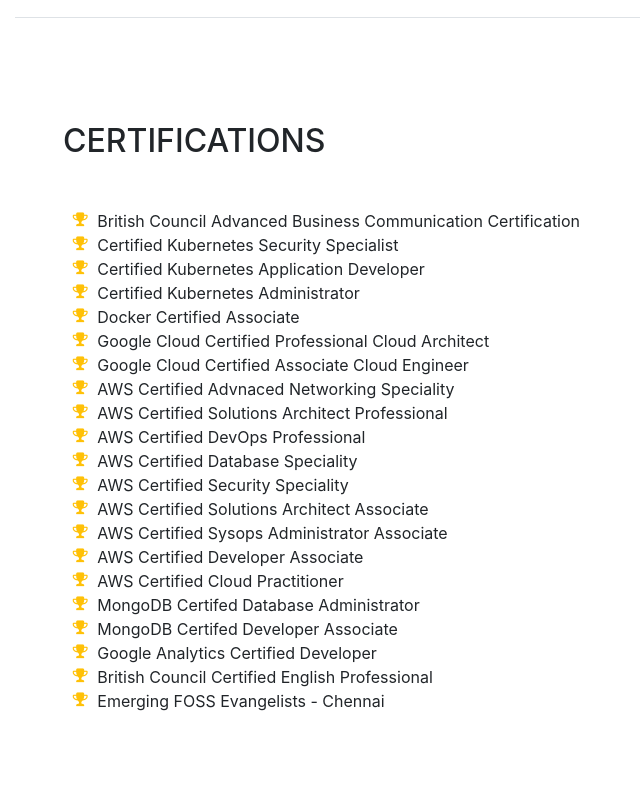
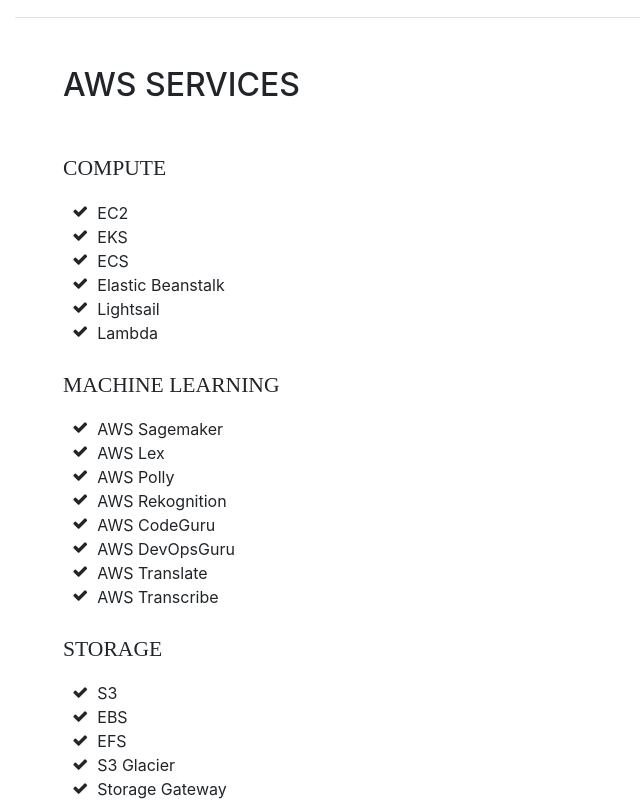
Before and after one commit to narayanants/narayanants.github.io, a website with bundled scripts: page index.html in a window 1280 px wide. Shown: the part 5720-6524 px from the top of the page, without its empty margins (257-897 px from the left). Built offline with nearby package versions, Linux system fonts and the light colour scheme; a web font is replaced by a local one.

Commit message:
index file changes

```diff
--- a/index.html
+++ b/index.html
@@ -516,80 +516,6 @@
     </section>
     <!-- Interests -->
 
-    <!-- Awards and Certifications -->
-    <section class="resume-section p-3 p-lg-5 d-flex flex-column" id="awards">
-      <div class="my-auto">
-        <h2 class="mb-5">Certifications</h2>
-        <ul class="fa-ul mb-0">
-          <li>
-            <i class="fa-li fa fa-trophy text-warning"></i>
-            British Council Advanced Business Communication Certification</li>
-          <li>
-            <i class="fa-li fa fa-trophy text-warning"></i>
-            Certified Kubernetes Security Specialist</li>
-          <li>
-            <i class="fa-li fa fa-trophy text-warning"></i>
-            Certified Kubernetes Application Developer</li>
-          <li>
-            <i class="fa-li fa fa-trophy text-warning"></i>
-            Certified Kubernetes Administrator</li>
-            <li>
-              <i class="fa-li fa fa-trophy text-warning"></i>
-              Docker Certified Associate</li>
-            <li>
-              <i class="fa-li fa fa-trophy text-warning"></i>
-              Google Cloud Certified Professional Cloud Architect</li>
-              <li>
-                <i class="fa-li fa fa-trophy text-warning"></i>
-                Google Cloud Certified Associate Cloud Engineer</li>
-            <li>
-              <i class="fa-li fa fa-trophy text-warning"></i>
-              AWS Certified Advnaced Networking Speciality</li>
-            <li>
-            <i class="fa-li fa fa-trophy text-warning"></i>
-            AWS Certified Solutions Architect Professional</li>
-          <li>
-              <i class="fa-li fa fa-trophy text-warning"></i>
-              AWS Certified DevOps Professional</li>
-          <li>
-            <i class="fa-li fa fa-trophy text-warning"></i>
-            AWS Certified Database Speciality</li>
-          <li>
-              <i class="fa-li fa fa-trophy text-warning"></i>
-              AWS Certified Security Speciality</li>
-          <li>
-            <i class="fa-li fa fa-trophy text-warning"></i>
-            AWS Certified Solutions Architect Associate</li>
-          <li>
-            <i class="fa-li fa fa-trophy text-warning"></i>
-            AWS Certified Sysops Administrator Associate</li>
-          <li>
-            <i class="fa-li fa fa-trophy text-warning"></i>
-            AWS Certified Developer Associate</li>
-          <li>
-            <li>
-              <i class="fa-li fa fa-trophy text-warning"></i>
-              AWS Certified Cloud Practitioner</li>
-            <li>
-          <li>
-            <i class="fa-li fa fa-trophy text-warning"></i>
-            MongoDB Certifed Database Administrator</li>
-          <li>
-            <i class="fa-li fa fa-trophy text-warning"></i>
-            MongoDB Certifed Developer Associate</li>
-          <li>
-            <i class="fa-li fa fa-trophy text-warning"></i>
-            Google Analytics Certified Developer</li>
-          <li>
-            <i class="fa-li fa fa-trophy text-warning"></i>
-            British Council Certified English Professional</li>
-          <li>
-            <i class="fa-li fa fa-trophy text-warning"></i>
-            Emerging FOSS Evangelists - Chennai</li>
-        </ul>
-      </div>
-    </section>
-
     <!-- AWS Services -->
     <section class="resume-section p-3 p-lg-5 d-flex flex-column" id="awsservices">
       <div class="my-auto">
```
